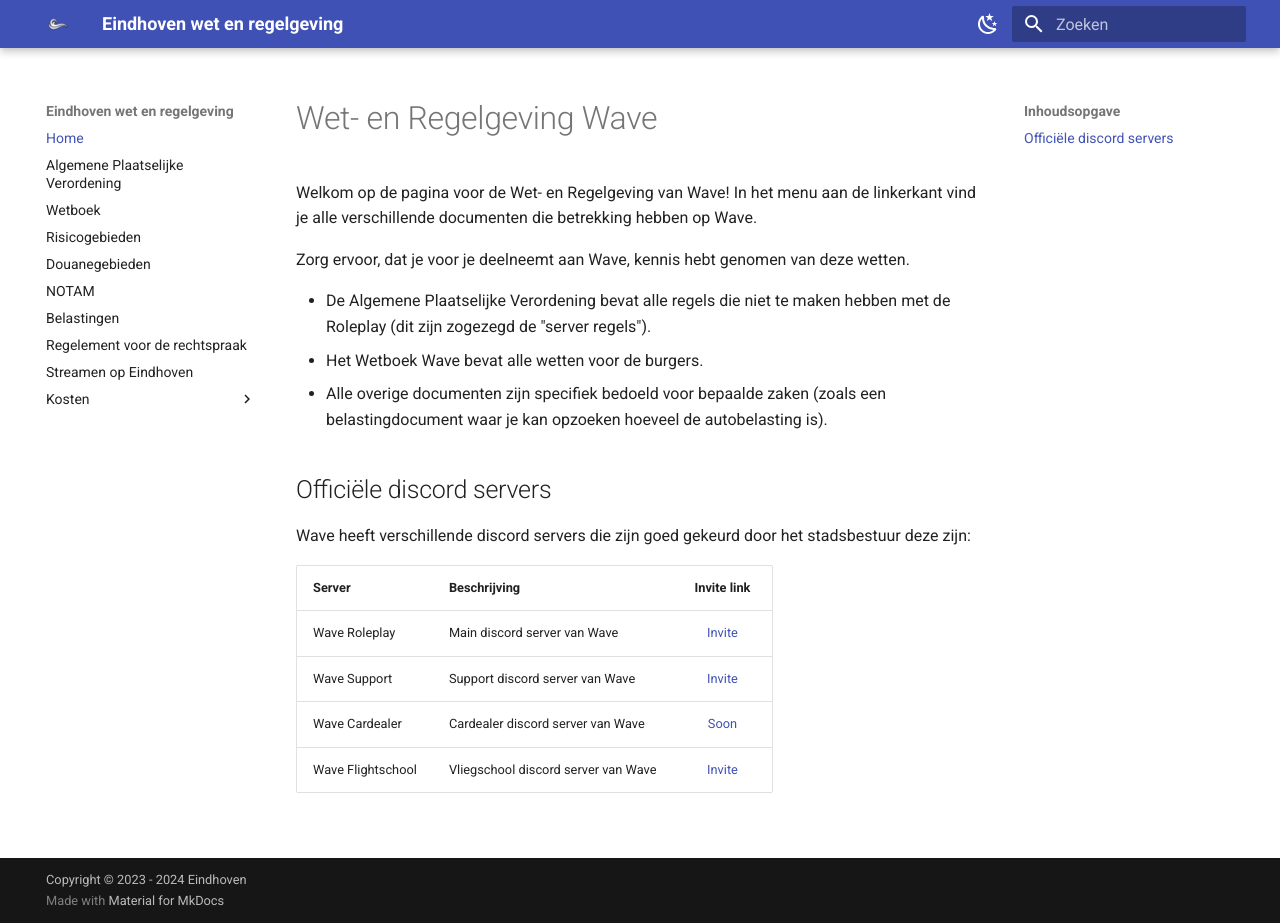
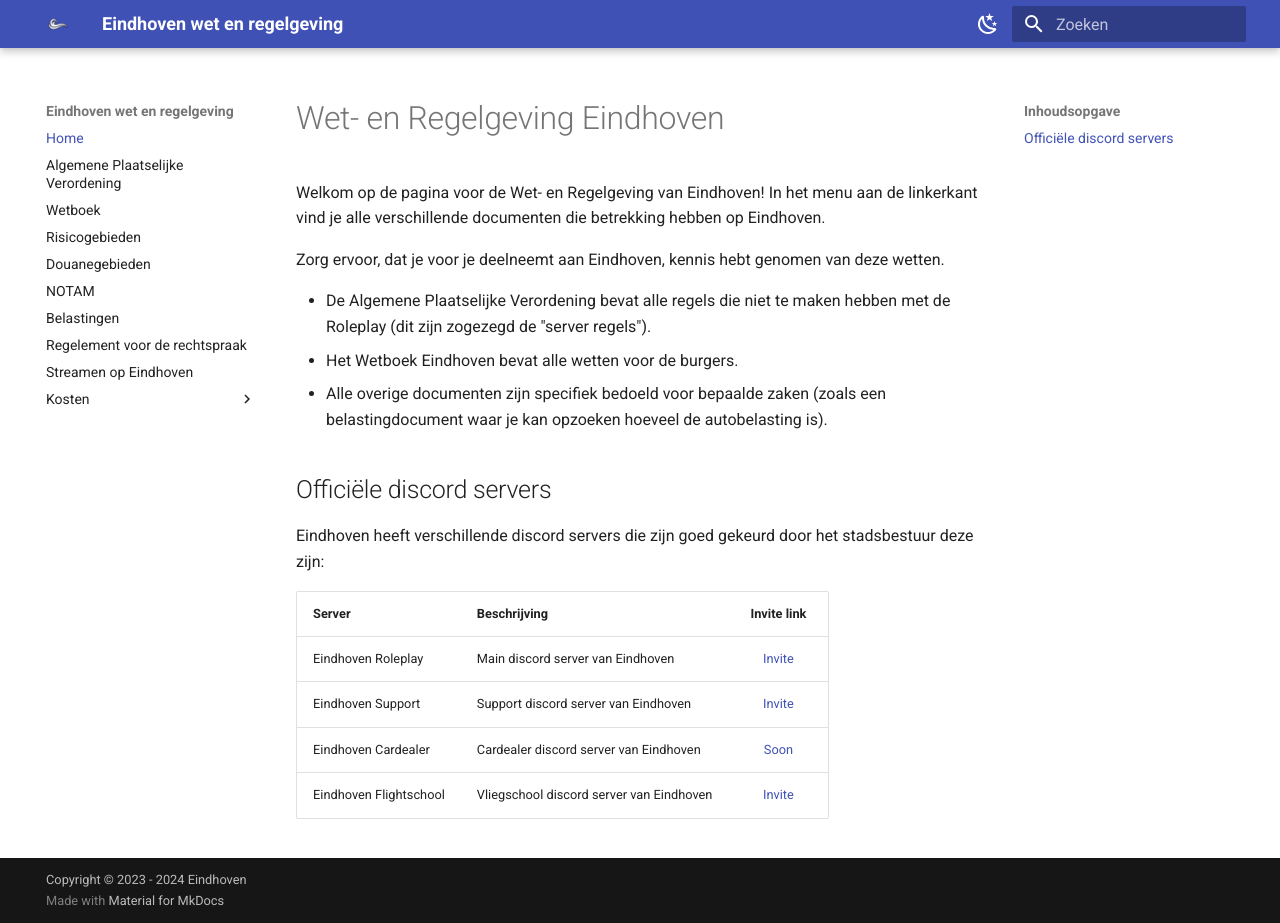
Before and after one commit to silentsources/wtsapv, an MkDocs documentation site: the page built from docs/index.md, in a window 1280 px wide and 923 px high. Built offline with MkDocs 1.6.1 and Material for MkDocs 9.7.7, drawn with Linux system fonts in a browser that asks for light colours; comment, search, counter and statistics services are not loaded.

Commit message:
Update index.md

```diff
--- a/docs/index.md
+++ b/docs/index.md
@@ -1,21 +1,21 @@
-# Wet- en Regelgeving Wave
+# Wet- en Regelgeving Eindhoven
 
-Welkom op de pagina voor de Wet- en Regelgeving van Wave!
-In het menu aan de linkerkant vind je alle verschillende documenten die betrekking hebben op Wave.
+Welkom op de pagina voor de Wet- en Regelgeving van Eindhoven!
+In het menu aan de linkerkant vind je alle verschillende documenten die betrekking hebben op Eindhoven.
 
-Zorg ervoor, dat je voor je deelneemt aan Wave, kennis hebt genomen van deze wetten.
+Zorg ervoor, dat je voor je deelneemt aan Eindhoven, kennis hebt genomen van deze wetten.
 
 - De Algemene Plaatselijke Verordening bevat alle regels die niet te maken hebben met de Roleplay (dit zijn zogezegd de "server regels").
-- Het Wetboek Wave bevat alle wetten voor de burgers.
+- Het Wetboek Eindhoven bevat alle wetten voor de burgers.
 - Alle overige documenten zijn specifiek bedoeld voor bepaalde zaken (zoals een belastingdocument waar je kan opzoeken hoeveel de autobelasting is).
 
 ## Officiële discord servers
 
-Wave heeft verschillende discord servers die zijn goed gekeurd door het stadsbestuur deze zijn:
+Eindhoven heeft verschillende discord servers die zijn goed gekeurd door het stadsbestuur deze zijn:
 
 | Server | Beschrijving | Invite link |
 |---|---|:---:|
-|Wave Roleplay| Main discord server van Wave | [Invite](https://discord.gg/wrp) |
-|Wave Support| Support discord server van Wave | [Invite](https://discord.gg/5vDsktG9Qn) |
-|Wave Cardealer| Cardealer discord server van Wave | [Soon](https://waveroleplay.nl) |
-|Wave Flightschool| Vliegschool discord server van Wave | [Invite](https://discord.gg/zBHnTDxpFt) |
+|Eindhoven Roleplay| Main discord server van Eindhoven | [Invite](https://discord.gg/wrp) |
+|Eindhoven Support| Support discord server van Eindhoven | [Invite](https://discord.gg/5vDsktG9Qn) |
+|Eindhoven Cardealer| Cardealer discord server van Eindhoven | [Soon](https://Eindhovenroleplay.nl) |
+|Eindhoven Flightschool| Vliegschool discord server van Eindhoven | [Invite](https://discord.gg/zBHnTDxpFt) |
```
